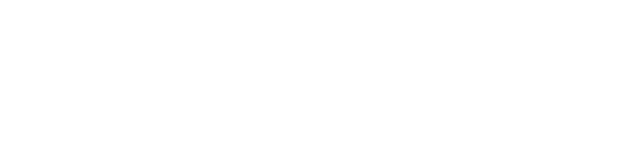
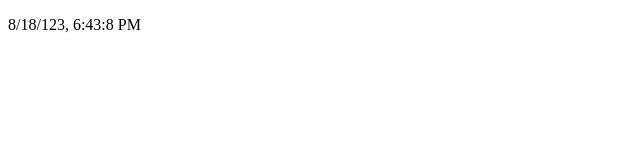
Before and after one commit to acciojob/clock-Amit-Kumar22, a website: page main.html in a window 1280 px wide. Shown: the whole page, without its empty margins (0-640 px from the left). Drawn offline with Linux system fonts and the light colour scheme.

Commit message:
created a submission

```diff
--- a/main.html
+++ b/main.html
@@ -8,6 +8,7 @@
 
 <body>
 	<!-- the entire body must be written by student -->
+	<p id="demo"></p>
     <script type="text/javascript" src="./script.js">
 </script>
 
--- a/script.js
+++ b/script.js
@@ -1 +1,4 @@
 //your JS code here. If required.
+const d = new Date();
+document.getElementById("demo").innerHTML = d.getMonth() + 1+"/"+d.getDate()+"/"+
+	d.getYear()+", "+d.getHours()+":"+d.getMinutes()+":"+d.getSeconds()+" PM";
```
